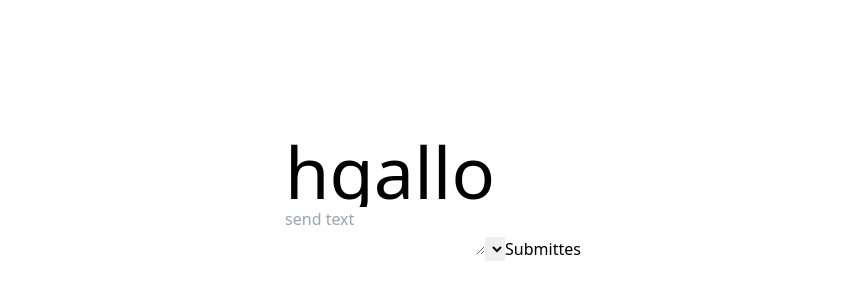
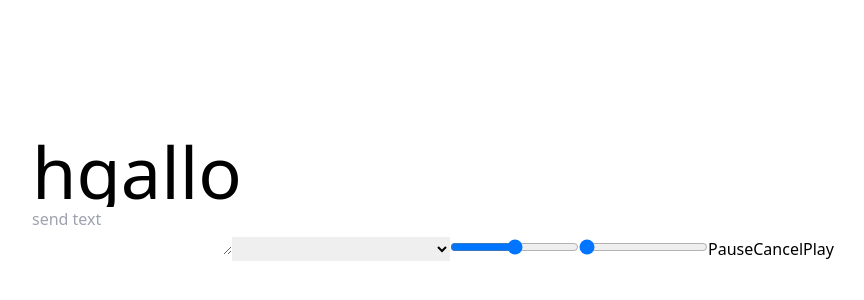
Before and after one commit to ahnafms/text-to-speech-app, a Vue app: page / in a window 1280 px wide. Shown: the part 202-502 px from the top of the page, without its empty margins (207-1071 px from the left). Built offline with nearby package versions, Linux system fonts and the light colour scheme.

Commit message:
feat: add file output feature

```diff
--- a/package.json
+++ b/package.json
@@ -11,11 +11,15 @@
   },
   "dependencies": {
     "pinia": "^2.0.32",
+    "recorder-js": "^1.0.7",
+    "recordrtc": "^5.6.2",
     "vue": "^3.2.47",
     "vue-router": "^4.1.6"
   },
   "devDependencies": {
     "@rushstack/eslint-patch": "^1.2.0",
+    "@types/recorder-js": "^1.0.2",
+    "@types/recordrtc": "^5.6.10",
     "@vitejs/plugin-vue": "^4.0.0",
     "@vitejs/plugin-vue-jsx": "^3.0.0",
     "@vue/eslint-config-prettier": "^7.1.0",
--- a/src/App.vue
+++ b/src/App.vue
@@ -3,48 +3,106 @@
     <div class="w-fit mx-auto">
       <div class="text-7xl">hgallo</div>
       <textarea class="" v-model="text" type="text" name="" placeholder="send text" id="" />
-      <select v-model="voiceSelect" name="" id="voiceSelect"></select>
-      <button @click="speechToText" type="submit">Submit</button>
-      <button @click="voiceList">tes</button>
+      <select v-model="voiceSelect" name="" id="voiceSelect" ref="voiceSelect">
+        <option data-name="Daniel" data-lang="en-GB" selected>Daniel - (en-GB) - DEFAULT</option>
+        <option
+          v-for="voice in voiceList"
+          :data-name="voice.name"
+          :data-lang="voice.lang"
+          :key="voice"
+        >
+          {{ voice.name }} - {{ voice.lang }}
+        </option>
+      </select>
+      <input id="pitch" type="range" v-model="pitch" min="0" max="2" step="0.2" />
+      <input id="rate" type="range" v-model="rate" min="0" max="10" step="0.5" />
+      <button @click="statePause">{{ this.isPause ? 'Resume' : 'Pause' }}</button>
+      <button @click="stateCancel">Cancel</button>
+      <button @click="speechToText" type="submit">Play</button>
+      <a id="downloadLink" download="" @click="" href=""></a>
     </div>
   </div>
 </template>
-
 <script>
-import { RouterLink, RouterView } from 'vue-router'
-import HelloWorld from './components/HelloWorld.vue'
-
+import Recorder from 'recorder-js'
 export default {
   data() {
     return {
+      utterance: '',
+      isPause: false,
       text: '',
+      pitch: 1,
+      rate: 0,
       voiceSelect: '',
-      voiceList: []
-    }
-  },
-  mounted() {
-    const synth = window.speechSynthesis
-    this.voiceList = synth.getVoices()
-    for (let i = 0; i < this.voiceList.length; i++) {
-      const option = document.createElement('option')
-      option.textContent = `${this.voiceList[i].name} - (${this.voiceList[i].lang})`
-      if (this.voiceList[i].default) {
-        option.textContent += ' - DEFAULT'
-      }
-      option.setAttribute('data-lang', this.voiceList[i].lang)
-      option.setAttribute('data-name', this.voiceList[i].name)
-      document.getElementById('voiceSelect').appendChild(option)
+      voiceList: [
+        {
+          name: 'Samantha',
+          lang: 'en-US'
+        },
+        {
+          name: 'Damayanti',
+          lang: 'id-ID'
+        }
+      ]
     }
   },
   methods: {
     speechToText() {
-      let speech = new SpeechSynthesisUtterance(this.text)
-      for (let i = 0; i < this.voiceList.length; i++) {
-        if (this.voiceList[i].name === this.voiceSelect.split(' ')[0]) {
-          speech.voice = this.voiceList[i]
+      this.utterance = new SpeechSynthesisUtterance(this.text)
+      const populateVoiceList = window.speechSynthesis.getVoices()
+      for (let i = 0; i < populateVoiceList.length; i++) {
+        if (
+          populateVoiceList[i].name === this.voiceSelect.split(' - ')[0] &&
+          populateVoiceList[i].lang === this.voiceSelect.split(' - ')[1]
+        ) {
+          this.utterance.voice = populateVoiceList[i]
+          this.utterance.lang = populateVoiceList[i].lang
+          this.utterance.pitch = this.pitch
+          this.utterance.rate = this.rate
+          this.utterance.volume = 100.0
         }
       }
-      speechSynthesis.speak(speech)
+      this.generateAudioDownload()
+    },
+    statePause() {
+      if (this.isPause == true) {
+        this.isPause = false
+        speechSynthesis.resume(this.utterance)
+      } else {
+        speechSynthesis.pause(this.utterance)
+        this.isPause = true
+      }
+    },
+    stateCancel() {
+      speechSynthesis.cancel(this.utterance)
+    },
+
+    generateAudioDownload() {
+      navigator.mediaDevices
+        .getUserMedia({ audio: true })
+        .then((stream) => {
+          const mediaRecorder = new MediaRecorder(stream)
+          const audioData = []
+          mediaRecorder.addEventListener('dataavailable', (event) => {
+            audioData.push(event.data)
+          })
+          mediaRecorder.addEventListener('stop', () => {
+            const blob = new Blob(audioData, { type: 'audio/wav' })
+            const url = URL.createObjectURL(blob)
+            const link = document.getElementById('downloadLink')
+            link.href = url
+            link.download = 'synthesized-audio.wav'
+            document.getElementById('downloadLink').textContent = link.download
+          })
+          mediaRecorder.start()
+          speechSynthesis.speak(this.utterance)
+          this.utterance.addEventListener('end', () => {
+            mediaRecorder.stop()
+          })
+        })
+        .catch((error) => {
+          console.error('Failed to get user media', error)
+        })
     }
   }
 }
--- a/vite.config.js
+++ b/vite.config.js
@@ -6,6 +6,9 @@ import vueJsx from '@vitejs/plugin-vue-jsx'
 
 // https://vitejs.dev/config/
 export default defineConfig({
+  define:{
+    "global":{}
+  },
   plugins: [vue(), vueJsx()],
   resolve: {
     alias: {
```
Also changed, not shown: 1 other file (tests, documents, lock files or other folders).
